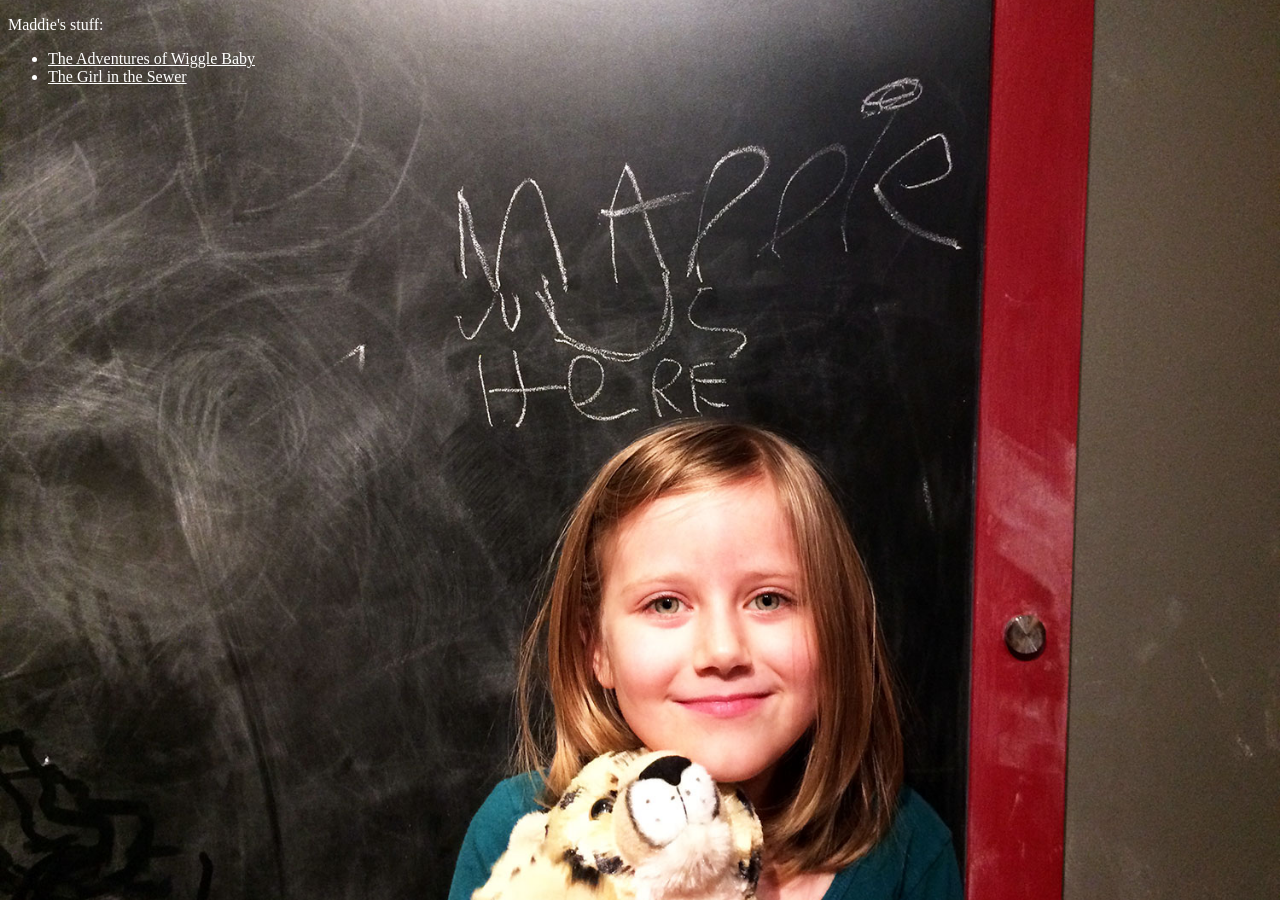
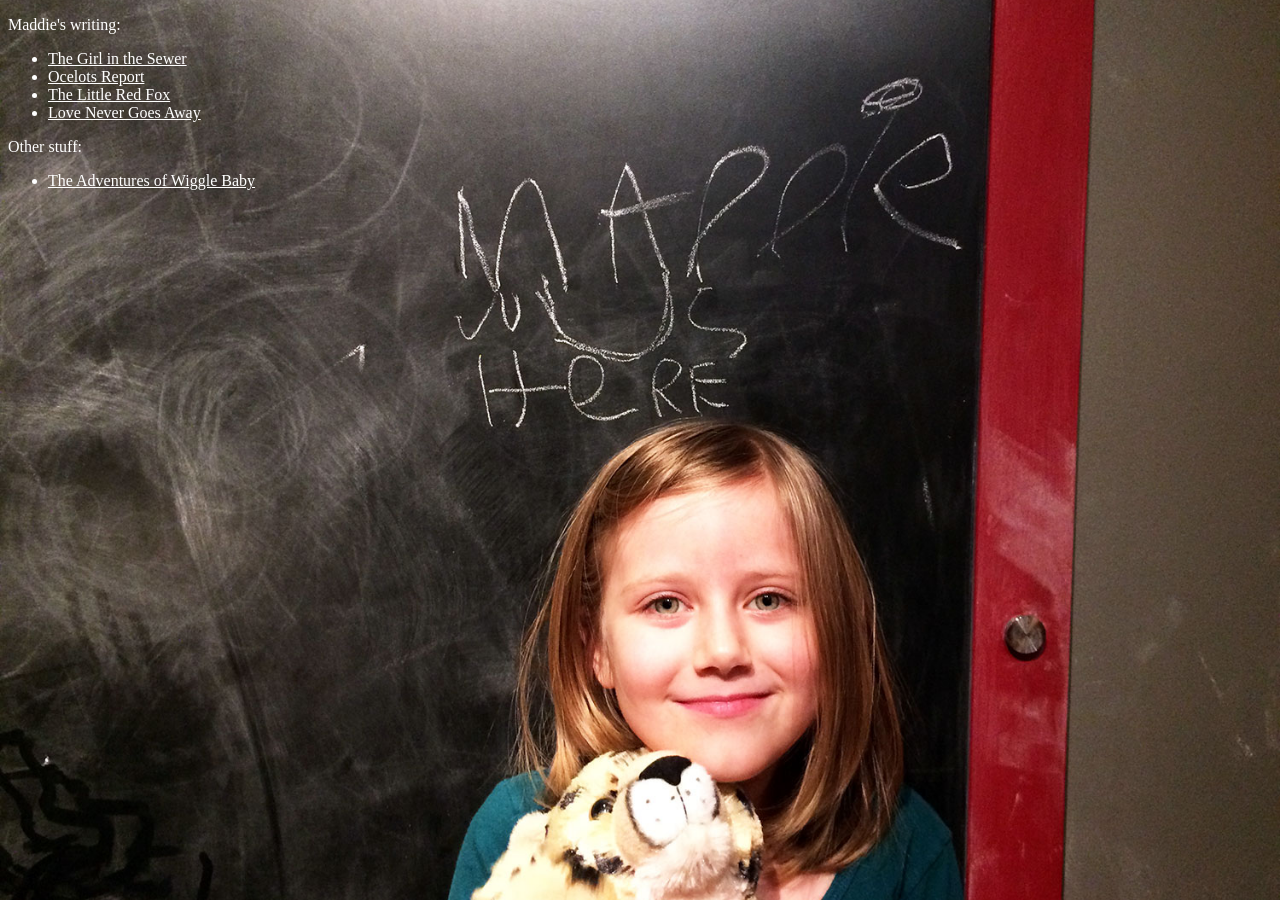
Before and after one commit to madelinedowney/madelinedowney.github.io, a Jekyll site: the page built from index.html, in a window 1280 px wide. Built offline with Jekyll 4.4.1, drawn with Linux system fonts in a browser that asks for light colours.

Commit message:
Add more writing examples

```diff
--- a/index.html
+++ b/index.html
@@ -3,11 +3,19 @@ layout: default
 ---
 
 <div class="home">
-  <p>Maddie's stuff:</p>
+  <p>Maddie's writing:</p>
+  <nav>
+    <ul>
+      <li><a href="http://thegirlinthesewer.tumblr.com/">The Girl in the Sewer</a></li>
+      <li><a href="/assets/files/md-ocelots.pdf">Ocelots Report</a></li>
+      <li><a href="/assets/files/md-little-red-fox.pdf">The Little Red Fox</a></li>
+      <li><a href="/assets/files/md-love-never-goes-away.pdf">Love Never Goes Away</a></li>
+    </ul>
+  </nav>
+  <p>Other stuff:</p>
   <nav>
     <ul>
       <li><a href="/wigglebaby/site">The Adventures of Wiggle Baby</a></li>
-      <li><a href="http://thegirlinthesewer.tumblr.com/">The Girl in the Sewer</a></li>
     </ul>
   </nav>
 </div>
```
Also changed, not shown: 3 other files.
